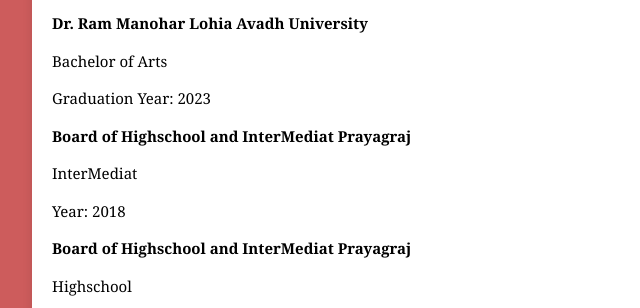
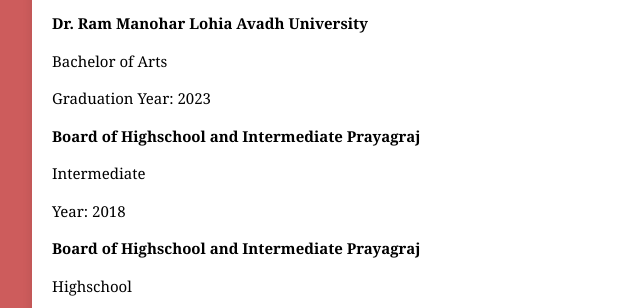
Before and after one commit to hackmind7/resume, a plain HTML site: page index.html in a window 1280 px wide. Shown: the part 1240-1548 px from the top of the page, 208-848 px from the left. Drawn offline with nearby package versions, Linux system fonts and the light colour scheme.

Commit message:
Update index.html

```diff
--- a/index.html
+++ b/index.html
@@ -35,11 +35,11 @@
     <p>Bachelor of Arts</p>
     <p>Graduation Year: 2023</p>
 
-    <p><strong>Board of Highschool and InterMediat Prayagraj</strong></p>
-    <p>InterMediat</p>
+    <p><strong>Board of Highschool and Intermediate Prayagraj</strong></p>
+    <p>Intermediate</p>
     <p>Year: 2018</p>
 
-    <p><strong>Board of Highschool and InterMediat Prayagraj</strong></p>
+    <p><strong>Board of Highschool and Intermediate Prayagraj</strong></p>
     <p>Highschool</p>
     <p>Year: 2016</p>
   </section>
```
